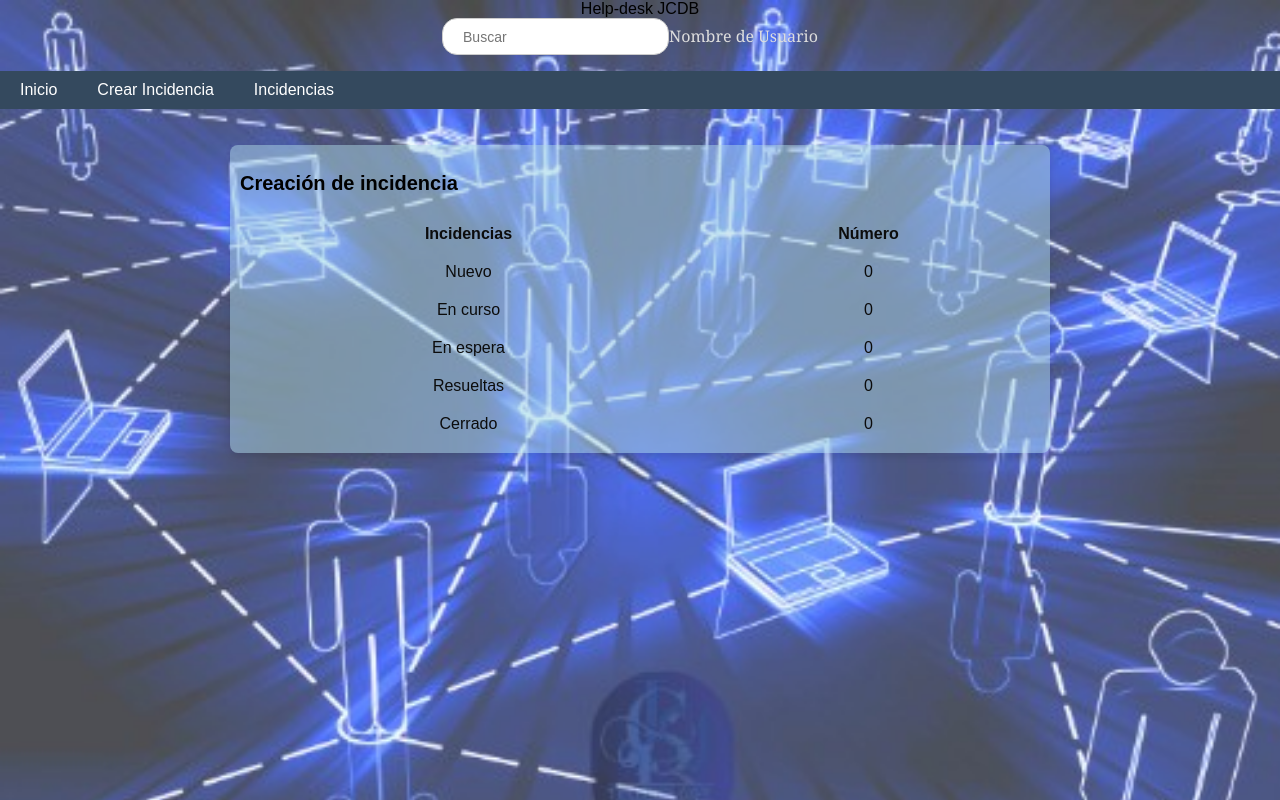
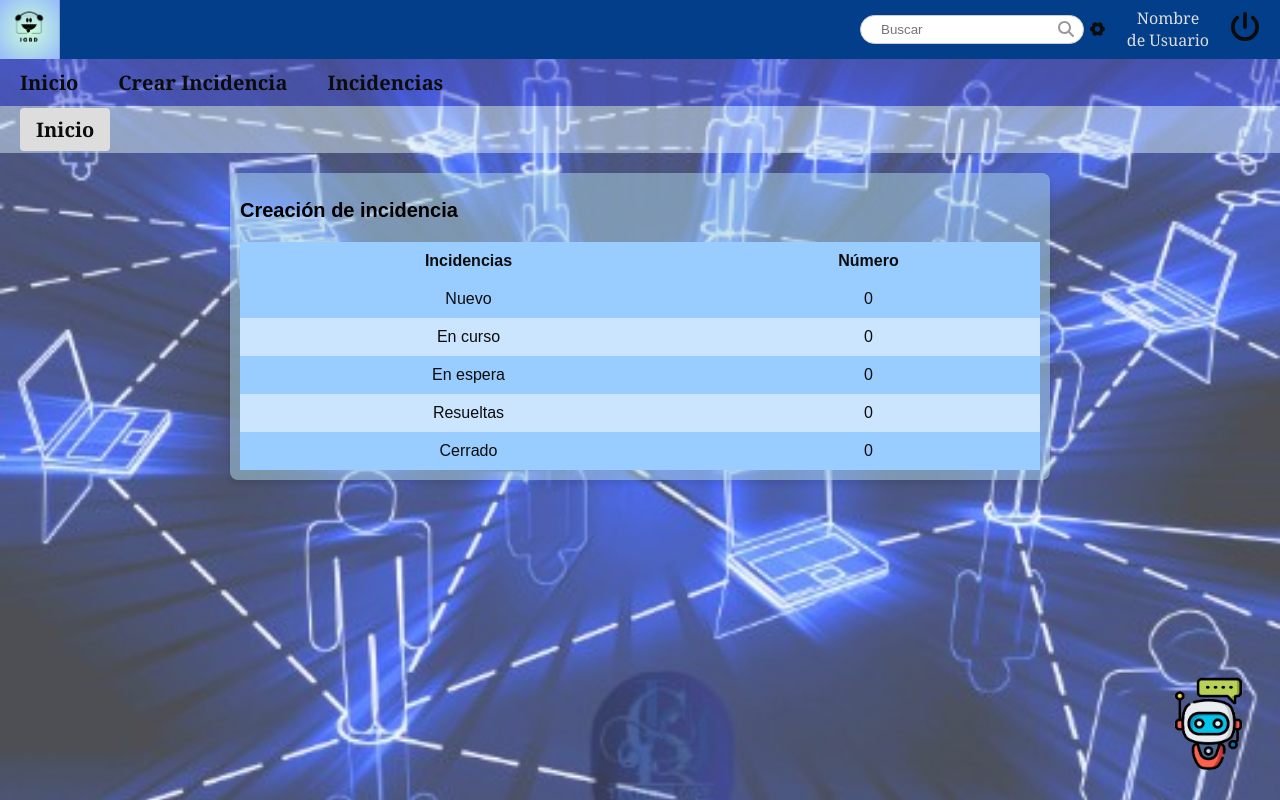
Before and after one commit to JenyferQuintero/Helpdesk_backup, a React (Create React App) app in the folder Frontend/fronten-helpdesk/: page /home in a window 1280 px wide. Built offline with nearby package versions, Linux system fonts and the light colour scheme.

Commit message:
cambios en el css

```diff
--- a/Frontend/fronten-helpdesk/src/pages/HomeAdmiPage.js
+++ b/Frontend/fronten-helpdesk/src/pages/HomeAdmiPage.js
@@ -7,7 +7,7 @@ import { FaMagnifyingGlass } from "react-icons/fa6";
 import "../styles/HomeAdmiPage.css";
 import ChatbotIcon from "../imagenes/img chatbot.png";
 
-const HomeAdmiPage = () => {
+function HomeAdmiPage () {
   // Estado para controlar la visibilidad del chat
   const [isChatOpen, setIsChatOpen] = useState(false);
 
--- a/Frontend/fronten-helpdesk/src/pages/HomePage.js
+++ b/Frontend/fronten-helpdesk/src/pages/HomePage.js
@@ -1,15 +1,38 @@
-import React from "react";
+import React, { useState } from "react";
 import { Link } from "react-router-dom";  // Para navegación si usas react-router
+import Imag from "../imagenes/logo proyecto color.jpeg";
+import { FaPowerOff } from "react-icons/fa6";
+import { PiGearSixFill } from "react-icons/pi";
+import { FaMagnifyingGlass } from "react-icons/fa6";
 import "../styles/HomePage.css";  // Usamos un archivo CSS específico para esta página
+import ChatbotIcon from "../imagenes/img chatbot.png";
+
 
 function HomePage() {
+    // Estado para controlar la visibilidad del chat
+    const [isChatOpen, setIsChatOpen] = useState(false);
+
+    // Función para abrir/cerrar el chat
+    const toggleChat = () => {
+      setIsChatOpen(!isChatOpen);
+    };
+
     return (
       <div className="home-page">
       {/* Encabezado */}
-      <header>
-        <div className="logo">Help-desk JCDB</div>
+            <header className="encabezado">
+              <img src={Imag} alt="Logo" className="proyecto" />
+              <div className="input-container">
                 <input type="text" placeholder="Buscar" className="search" />
+                <FaMagnifyingGlass className="search-icon" />
+              </div>
+              <PiGearSixFill className="icon" />
               <span className="username">Nombre de Usuario</span>
+              <div className="icon-container">
+                <Link to="/">
+                  <FaPowerOff className="icon" />
+                </Link>
+              </div>
             </header>
 
       {/* Navegación */}
@@ -20,6 +43,15 @@ function HomePage() {
           <li><Link to="/dashboard">Incidencias</Link></li>
         </ul>
       </nav>
+
+      <nav className="inicio">
+                <ul>
+                  <li>
+                    <Link to="/">Inicio</Link>
+                  </li>
+                </ul>
+              </nav>
+
 
       {/* Contenido principal */}
       <main>
@@ -42,8 +74,37 @@ function HomePage() {
           </table>
         </div>
       </main>
+
+        {/* Chatbot */}
+        <div className="chatbot-container">
+          {/* Imagen del chatbot */}
+          <img
+            src={ChatbotIcon}
+            alt="Chatbot"
+            className="chatbot-icon"
+            onClick={toggleChat}
+          />
+
+          {/* Chat (se muestra solo si isChatOpen es true) */}
+          {isChatOpen && (
+            <div className="chat-window">
+              <div className="chat-header">
+                <h4>Chat de Soporte</h4>
+                <button onClick={toggleChat} className="close-chat">
+                  &times;
+                </button>
+              </div>
+              <div className="chat-body">
+                <p>Bienvenido al chat de soporte. ¿En qué podemos ayudarte?</p>
+              </div>
+              <div className="chat-input">
+                <input type="text" placeholder="Escribe un mensaje..." />
+                <button>Enviar</button>
+              </div>
+            </div>
+          )}
+        </div>
       </div>
     );
-}
-
+  };
 export default HomePage;
--- a/Frontend/fronten-helpdesk/src/styles/HomeAdmiPage.css
+++ b/Frontend/fronten-helpdesk/src/styles/HomeAdmiPage.css
@@ -83,7 +83,7 @@
 .menu ul li a {
   text-decoration: none;
   color: rgb(12, 12, 12);
-  font-size: 24px;
+  font-size: 20px;
   font-family: Georgia, 'Times New Roman', Times, serif;
   font-weight: bold;
 
--- a/Frontend/fronten-helpdesk/src/styles/HomePage.css
+++ b/Frontend/fronten-helpdesk/src/styles/HomePage.css
@@ -4,33 +4,72 @@
     font-family: Arial, sans-serif;
   }
 
-  .homepage header {
+  .encabezado {
+    background-color: #023e8a;
     display: flex;
-    justify-content: space-between;
-    padding: 10px 20px;
-    background-color: #2c3e50;
-    color: white;
   }
 
-  .logo-pag {
-    font-size: 24px;
+  .proyecto {
+    width: 60px;
+    margin-right: 800px;
+  }
+
+  .icon-container {
+    display: flex;
+    flex-direction: column;
+    gap: 30px;   /* Espacio entre los iconos */
+
+  }
+
+  .icon {
+    margin-right: 20px;
+    color: #0c0c0c;
+    font-size: 30px;
     font-weight: bold;
   }
 
-  .search {
-    padding: 5px;
-    font-size: 14px;
+  .input-container {
+    position: relative;
+    width: fit-content;
+    margin-right: 5px;
   }
 
+  .search {
+ padding-left: 20px;   /* Ajusta el padding para el ícono */
+  border-radius: 4px;
+  border: 1px solid #ccc;
+  height: 25px;
+  width: 200px;
+  border-radius: 15px;
+
+  }
+
+  .search-icon {
+    position: absolute;
+    right: 10px;
+    top: 50%;
+    transform: translateY(-50%);
+    color: #999;
+    pointer-events: none;   /* Evita que el ícono interfiera con el input */
+  }
   .username {
-    font-size: 16px;
-    font-weight: 500;
+    color: #ddd;
+    font-family: Georgia, 'Times New Roman', Times, serif;
+    margin-right: 20px;  /* Espacio entre el nombre de usuario y el icono */
+  }
+
+  .nav {
+    margin-top:0;
   }
 
   nav ul {
-    list-style: none;
-    padding: 0;
-    background-color: #34495e;
+ list-style: none;
+  padding: 0;
+  margin: 0;
+  background-color: rgba(69, 81, 216, 0.5);
+  justify-content: center;
+  align-items: center;
+  text-align: center;
   }
 
   nav ul li {
@@ -40,16 +79,61 @@
 
   nav ul li a {
     text-decoration: none;
-    color: white;
+  color: rgb(12, 12, 12);
+  font-size: 20px;
+  font-family: Georgia, 'Times New Roman', Times, serif;
+  font-weight: bold;
   }
 
   nav ul li:hover {
-    background-color: #1abc9c;
+    background-color: #48cae4;
   }
 
-  main {
-    padding: 20px;
-  }
+ /* Estilos para el menú de inicio */
+.inicio {
+  margin-top:0;
+
+}
+
+.inicio ul {
+  list-style: none;
+  padding: 0;
+  margin: 0;
+  background-color: rgba(217, 238, 245, 0.5);
+
+}
+
+/*boton de inicio*/
+.inicio ul li a {
+  text-decoration: none; /* Quita el subrayado del enlace */
+  color: rgb(12, 12, 12); /* Color del texto */
+  font-family: Georgia, 'Times New Roman', Times, serif;
+  font-weight: bold;
+  padding: 8px 16px; /* Espaciado interno para el botón */
+  background-color: #ddd; /* Color de fondo del botón */
+  border-radius: 4px; /* Bordes redondeados */
+  transition: background-color 0.3s ease; /* Transición suave */
+}
+
+.inicio ul li a:hover {
+  background-color: #ccc; /* Cambia el color al pasar el mouse */
+}
+
+nav ul {
+  display: flex;
+  justify-content: flex-start; /* Alinea los elementos a la izquierda */
+  align-items: center;
+  background-color: rgba(69, 81, 216, 0.5);
+  padding: 0;
+  margin: 0;
+}
+
+nav ul li {
+  padding: 10px 20px;
+}
+.main {
+  padding: 20px;
+}
 
   .content h2 {
     font-size: 20px;
@@ -70,3 +154,213 @@
     background-color: #2c3e50;
     color: white;
   }
+
+  table tr:nth-child(even) {
+    background-color: #cce5ff; /* Azul claro */
+  }
+
+  table tr:nth-child(odd) {
+    background-color: #99ccff; /* Azul oscuro */
+  }
+
+  /* Estilos para el chatbot */
+.chatbot-container {
+  position: fixed;
+  bottom: 20px;
+  right: 20px;
+  z-index: 1000; /* Asegura que esté por encima de otros elementos */
+}
+
+.chatbot-icon {
+  width: 100px;
+  height: 100px;
+  cursor: pointer;
+  transition: transform 0.3s ease;
+  opacity: 10px;
+}
+
+.chatbot-icon:hover {
+  transform: scale(1.1); /* Efecto de escala al pasar el mouse */
+}
+
+/* Estilos para la ventana del chat */
+.chat-window {
+  position: fixed;
+  bottom: 90px;
+  right: 20px;
+  width: 300px;
+  background-color: white;
+  border: 1px solid #ccc;
+  border-radius: 10px;
+  box-shadow: 0 4px 6px rgba(0, 0, 0, 0.1);
+}
+
+.chat-header {
+  background-color: #007bff;
+  color: white;
+  padding: 10px;
+  border-top-left-radius: 10px;
+  border-top-right-radius: 10px;
+  display: flex;
+  justify-content: space-between;
+  align-items: center;
+}
+
+.chat-header h4 {
+  margin: 0;
+}
+
+.close-chat {
+  background: none;
+  border: none;
+  color: white;
+  font-size: 20px;
+  cursor: pointer;
+}
+
+.chat-body {
+  padding: 10px;
+  max-height: 200px;
+  overflow-y: auto; /* Agrega scroll si el contenido es largo */
+}
+
+.chat-input {
+  display: flex;
+  padding: 10px;
+  border-top: 1px solid #ccc;
+}
+
+.chat-input input {
+  flex: 1;
+  padding: 5px;
+  border: 1px solid #ccc;
+  border-radius: 5px;
+}
+
+.chat-input button {
+  margin-left: 10px;
+  padding: 5px 10px;
+  background-color: #007bff;
+  color: white;
+  border: none;
+  border-radius: 5px;
+  cursor: pointer;
+}
+
+/*boton de inicio*/
+.inicio ul li a {
+  text-decoration: none; /* Quita el subrayado del enlace */
+  color: rgb(12, 12, 12); /* Color del texto */
+  font-family: Georgia, 'Times New Roman', Times, serif;
+  font-weight: bold;
+  padding: 8px 16px; /* Espaciado interno para el botón */
+  background-color: #ddd; /* Color de fondo del botón */
+  border-radius: 4px; /* Bordes redondeados */
+  transition: background-color 0.3s ease; /* Transición suave */
+}
+
+.inicio ul li a:hover {
+  background-color: #ccc; /* Cambia el color al pasar el mouse */
+}
+
+main {
+  padding: 20px;
+}
+
+.encabezado {
+  background-color: #023e8a;
+  display: flex;
+}
+
+.proyecto {
+  width: 60px;
+  margin-right: 800px;
+}
+
+.icon-container {
+  display: flex;
+  flex-direction: column;
+  gap: 30px;   /* Espacio entre los iconos */
+
+}
+
+.icon {
+  margin-right: 20px;
+  color: #0c0c0c;
+  font-size: 30px;
+  font-weight: bold;
+}
+
+.input-container {
+  position: relative;
+  width: fit-content;
+  margin-right: 5px;
+}
+
+.search {
+  padding-left: 20px;   /* Ajusta el padding para el ícono */
+  border-radius: 4px;
+  border: 1px solid #ccc;
+  height: 25px;
+  width: 200px;
+  border-radius: 15px;
+}
+
+.search-icon {
+  position: absolute;
+  right: 10px;
+  top: 50%;
+  transform: translateY(-50%);
+  color: #999;
+  pointer-events: none;   /* Evita que el ícono interfiera con el input */
+}
+
+.username {
+  color: #ddd;
+  font-family: Georgia, 'Times New Roman', Times, serif;
+  margin-right: 20px;  /* Espacio entre el nombre de usuario y el icono */
+}
+
+/* Estilos para el menú principal */
+.menu {
+  margin-top:0;
+}
+
+.menu ul {
+  list-style: none;
+  padding: 0;
+  margin: 0;
+  background-color: rgba(69, 81, 216, 0.5);
+  justify-content: center;
+  align-items: center;
+  text-align: center;
+
+
+}
+
+.menu ul li a {
+  text-decoration: none;
+  color: rgb(12, 12, 12);
+  font-size: 24px;
+  font-family: Georgia, 'Times New Roman', Times, serif;
+  font-weight: bold;
+
+}
+
+.menu ul li:hover {
+  background-color: #48cae4;
+}
+
+/* Estilos para el menú de inicio */
+.inicio {
+  margin-top:0;
+
+}
+
+.inicio ul {
+  list-style: none;
+  padding: 0;
+  margin: 0;
+  background-color: rgba(217, 238, 245, 0.5);
+
+}
```
Lines whose indentation alone changed are shown as unchanged.
